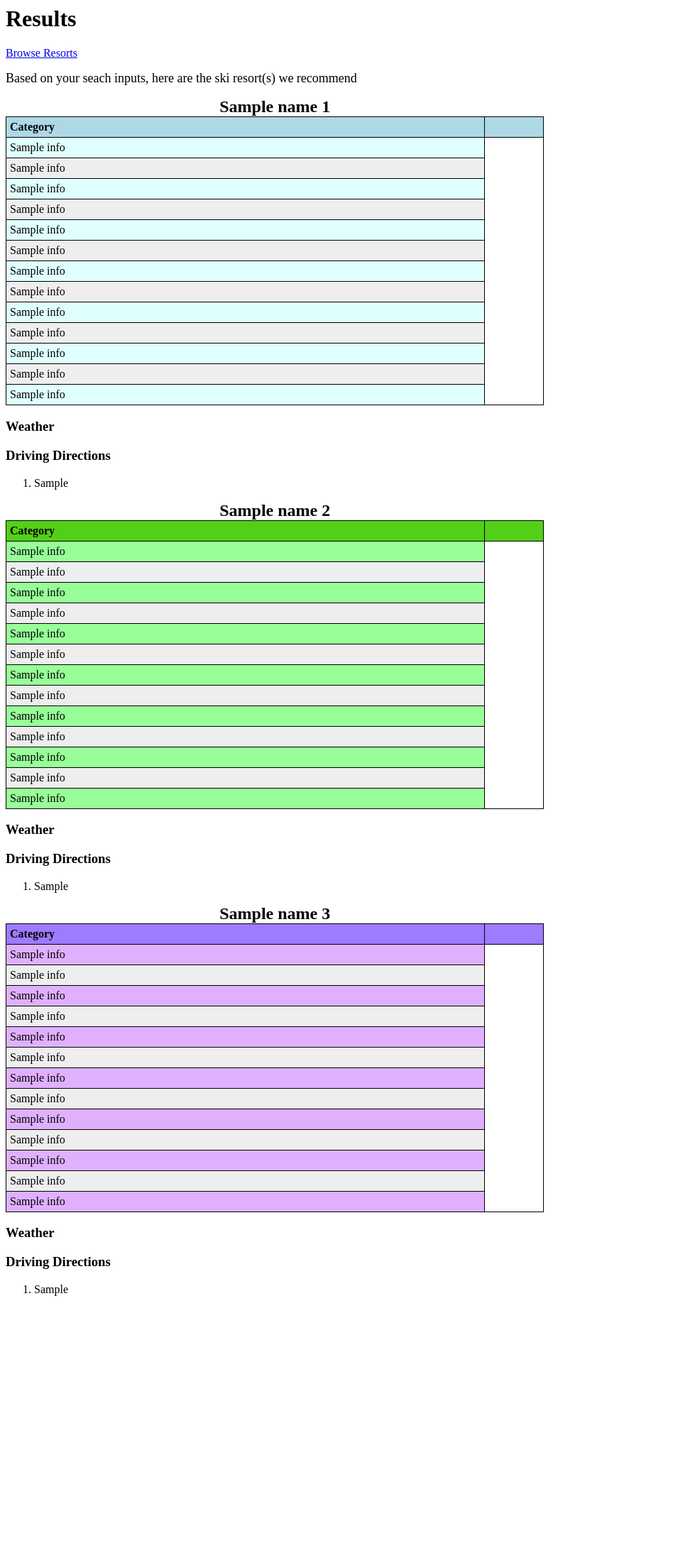
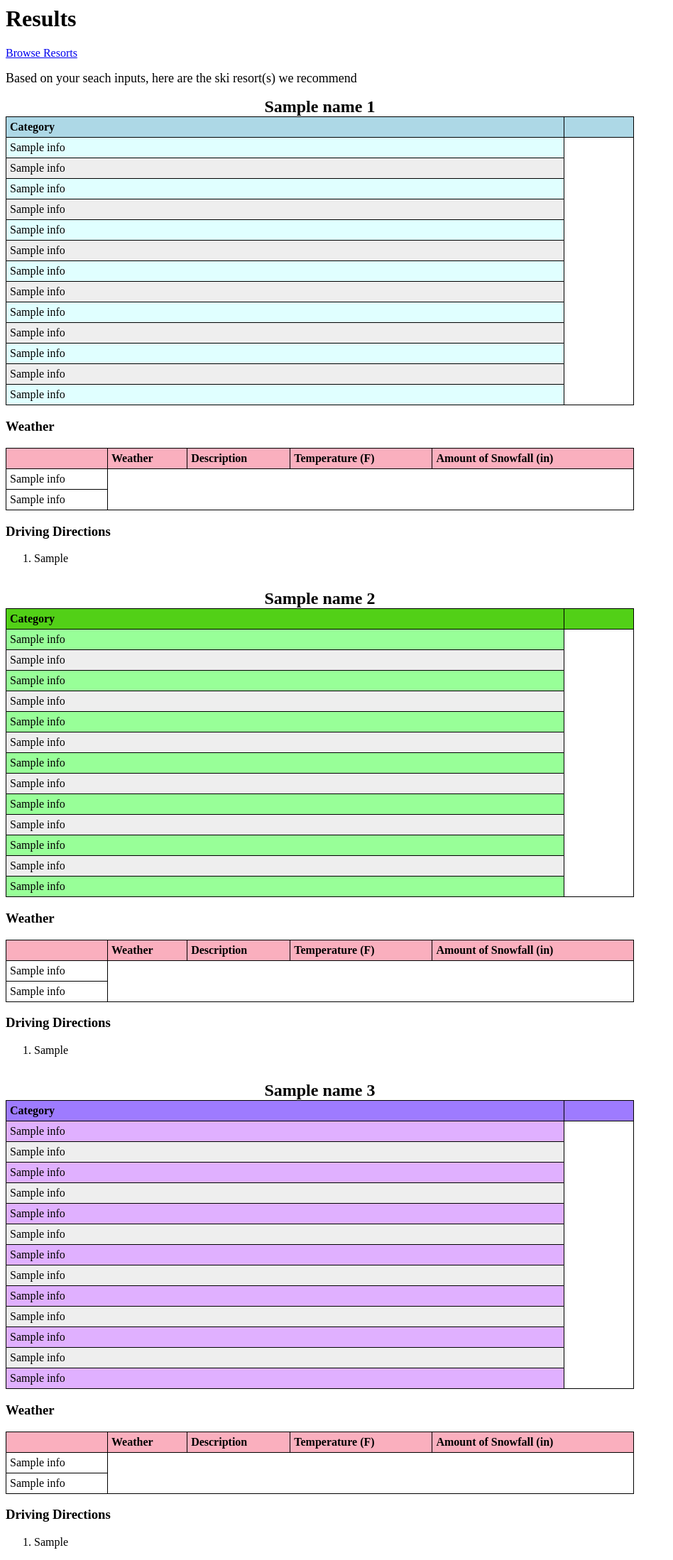
Before and after one commit to amwall/Ski-Bums-16, a Django app: template mysite/ski_bums/templates/ski_bums/results.html in a window 1280 px wide. Shown: the whole page at 71% size, without its empty margins (0-948 px from the left). Before the commit the page ends 1826 px from the top, so only its background shows below. Run offline with Django 3.2, Linux system fonts and the light colour scheme; the template is opened without the code that fills it: most values are stand-ins (such as "Sample title", 1, 10 or a date in 2020).

Commit message:
made the website look pretty

```diff
--- a/mysite/ski_bums/templates/ski_bums/index.html
+++ b/mysite/ski_bums/templates/ski_bums/index.html
@@ -17,11 +17,11 @@
 
     <h3>Travel Time</h3>
 
-    Max travel time (hours): <input type = 'text' name = 'max_drive_time' value='0'/>
+    Max travel time (hours): <input type = 'text' name = 'max_drive_time' required = True/>
 
     <h3>Ticket Price</h3>
 
-    Maximum price you want to pay for a ticket: $<input type = 'text' name = 'max_tic_price' value='0'/>
+    Maximum price you want to pay for a ticket: $<input type = 'text' name = 'max_tic_price' required = True/>
 
     <h3>Other search parameters (required)</h3>
 
@@ -60,7 +60,7 @@
 
     <h4></h4>
 
-    If yes, what date are you planning on skiing? (month/day) <input type = 'text' name = 'date' />
+    If yes, what date are you planning on skiing? (mm/dd/yyyy) <input type = 'text' name = 'date' />
 
     <h4></h4>
 
--- a/mysite/ski_bums/templates/ski_bums/results.html
+++ b/mysite/ski_bums/templates/ski_bums/results.html
@@ -3,7 +3,7 @@
     <title> Results </title>
     <style>
     table {
-        width:60%;
+        width:70%;
     }
     table, th, td {
         border: 1px solid black;
@@ -41,6 +41,10 @@
     }
     table#t03 th    {
         background-color: #9E7BFF;
+        color: black;
+    }
+    table#t04 th    {
+        background-color: #FAAFBE;
         color: black;
     }
     </style>
@@ -128,6 +132,29 @@
 
     <h3>Weather</h3>
 
+    <table id="t04">
+        <tr>
+            <th></th>
+            <th>Weather</th>
+            <th>Description</th>
+            <th>Temperature (F)</th>
+            <th>Amount of Snowfall (in)</th>
+        </tr>
+        <tr>
+            {% for info in current_1 %}
+            <td>{{ info }}</td>
+            {% endfor %}
+        </tr>
+        {% if forecast_1 %}
+        <tr>
+            {% for info in forecast_1 %}
+            <td>{{ info }}</td>
+            {% endfor %}
+        </tr>
+        {% endif %}
+    </table>
+
+
     <h3>
         {% if drive_1 %}
         Driving Directions
@@ -142,12 +169,15 @@
     </ol>
     {% endif %}
 
+    <br>
+
     {% if state_2 %}
     <table id="t02">
         <caption><font size="5"><strong>{{ name_2 }}</strong></font></caption>
         <tr>
             <th>Category</th>
             <th></th>
+        </tr>
         <tr>
             {% for info in id_2 %}
             <td>{{ info }}</td>
@@ -217,6 +247,28 @@
 
     <h3>Weather</h3>
 
+    <table id="t04">
+        <tr>
+            <th></th>
+            <th>Weather</th>
+            <th>Description</th>
+            <th>Temperature (F)</th>
+            <th>Amount of Snowfall (in)</th>
+        </tr>
+        <tr>
+            {% for info in current_2 %}
+            <td>{{ info }}</td>
+            {% endfor %}
+        </tr>
+        {% if forecast_2 %}
+        <tr>
+            {% for info in forecast_2 %}
+            <td>{{ info }}</td>
+            {% endfor %}
+        </tr>
+        {% endif %}
+    </table>
+
     <h3>
         {% if drive_2 %}
         Driving Directions
@@ -231,12 +283,15 @@
     </ol>
     {% endif %}
 
+    <br>
+
     {% if state_3 %}
     <table id="t03">
         <caption><font size="5"><strong>{{ name_3 }}</strong></font></caption>
         <tr>
             <th>Category</th>
             <th></th>
+        </tr>
         <tr>
             {% for info in id_3 %}
             <td>{{ info }}</td>
@@ -306,6 +361,28 @@
 
     <h3>Weather</h3>
 
+    <table id="t04">
+        <tr>
+            <th></th>
+            <th>Weather</th>
+            <th>Description</th>
+            <th>Temperature (F)</th>
+            <th>Amount of Snowfall (in)</th>
+        </tr>
+        <tr>
+            {% for info in current_3 %}
+            <td>{{ info }}</td>
+            {% endfor %}
+        </tr>
+        {% if forecast_3 %}
+        <tr>
+            {% for info in forecast_3 %}
+            <td>{{ info }}</td>
+            {% endfor %}
+        </tr>
+        {% endif %}
+    </table>
+
     <h3>
         {% if drive_3 %}
         Driving Directions
--- a/sql_grab.py
+++ b/sql_grab.py
@@ -13,13 +13,10 @@ def date_distance(date_ski):
 
     dat_lis = re.findall('[0-9]+',date_today)
     ski_lis = re.findall('[0-9]+',date_ski)
-    print(dat_lis)
-    print(ski_lis)
 
     d0 = date(int(dat_lis[2]), int(dat_lis[0]), int(dat_lis[1]))
     d1 = date(int(ski_lis[2]), int(ski_lis[0]), int(ski_lis[1]))
     delta = d1 - d0
-    print(delta.days)
     return list(range(delta.days))
 
 
@@ -56,8 +53,6 @@ def grab_weather(id_list, days_list, check):
     else:
         sql_string = select + fields + fro_cur + where
 
-    print(sql_string)
-
     connection = sqlite3.connect(DATABASE_FILENAME)
     cursor = connection.cursor()
     execute = cursor.execute(sql_string, [])
```
Also changed, not shown: mysite/ski_bums/views.py (+73 -2 lines), mysite/ski_bums/ski-resorts.db.
